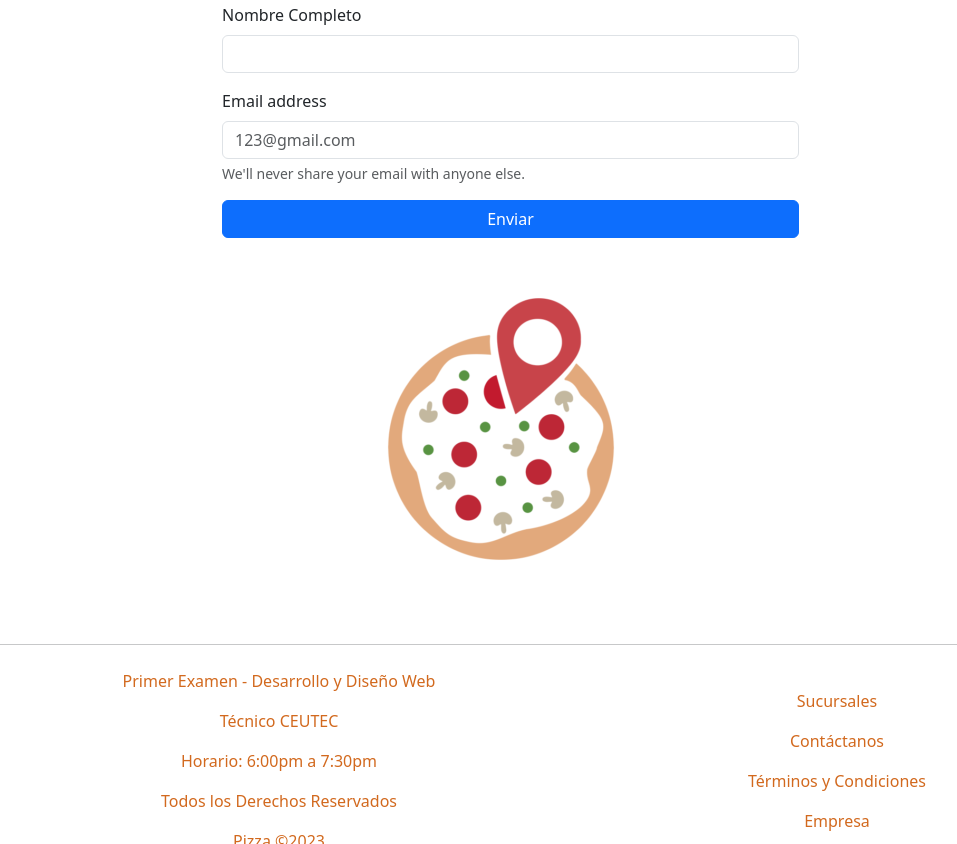
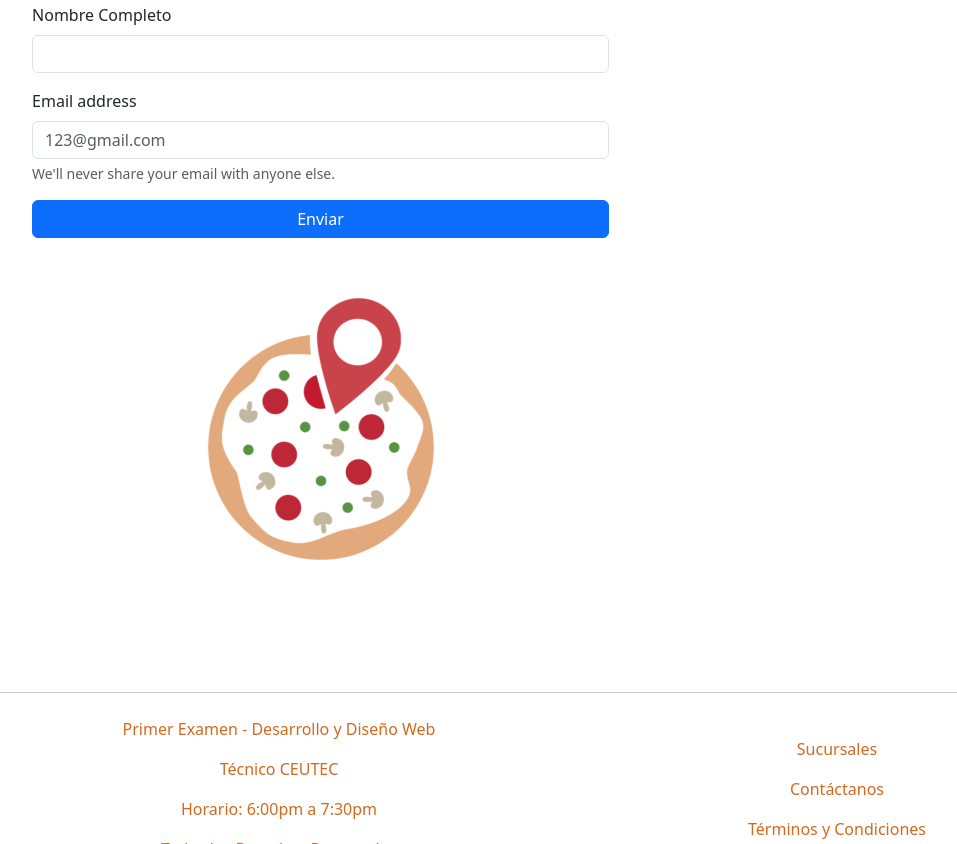
Before and after one commit to JoeDB993/UniversidadProyectos, a plain HTML site: page Examen Primer Parcial/AcercaDeNosotros.html in a window 1280 px wide. Shown: the part 1081-1925 px from the top of the page, without its empty margins (82-1039 px from the left). Drawn offline with Linux system fonts and the light colour scheme.

Commit message:
Update AcercaDeNosotros.html

```diff
--- a/Examen Primer Parcial/AcercaDeNosotros.html
+++ b/Examen Primer Parcial/AcercaDeNosotros.html
@@ -55,8 +55,8 @@
 
     </section>
     <section class="container" id="formulario">
-        <div class="row">
-          <div class="col-sm-12 col-md-6 col-lg-7 offset-md-2 mb-5">
+        <div class="row" id="formulario-content">
+          <div class="col-sm-12 col-md-6 col-lg-7 mb-5">
             <p class="text-form">Contáctanos</p>
             <form class="form-contactanos">
                 <div class="mb-3 ">
@@ -70,7 +70,7 @@
                 </div>
                 <div class="d-grid gap-2">
                     <button type="button" class="btn btn-primary ">Enviar</button>
-                    <img class="img-fluid offset-md-3 mt-5" src="/img/contac2.png" id="pizza-location">
+                    <img class="img-fluid p-5 m-auto" src="/img/contac2.png" id="pizza-location">
                 </div>
               </form>
             </div>
```
